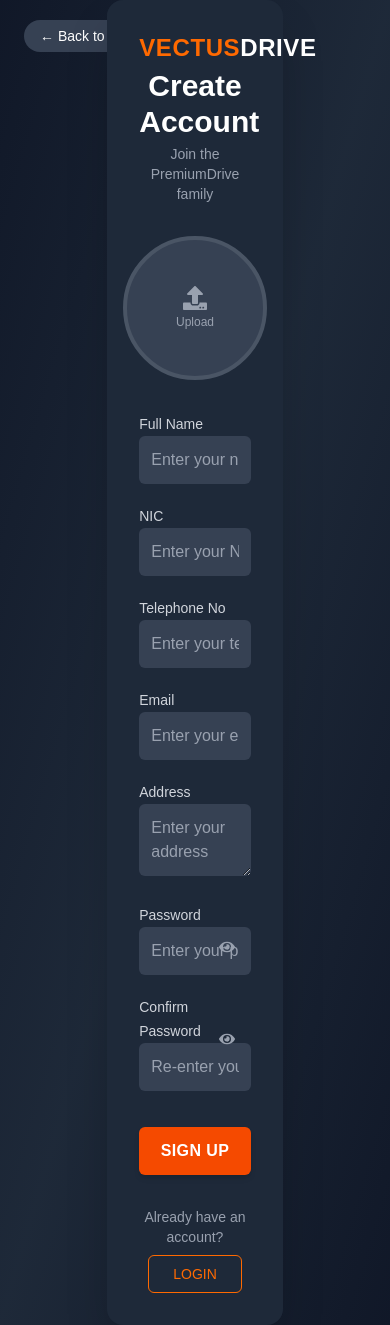
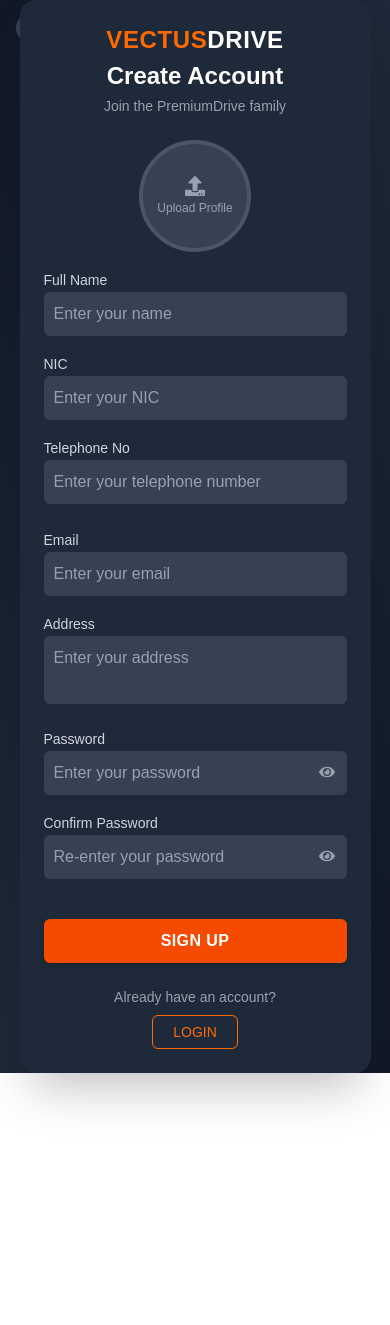
Before and after one commit to Vectus-Drive/frontend, a React (Vite) app: page /register in a window 390 px wide. After the commit the page ends 1073 px from the top, so only its background shows below. Built offline with nearby package versions, Linux system fonts and the light colour scheme.

Commit message:
Add ScrollToTop componen

```diff
--- /dev/null
+++ b/src/components/ScrollToTop.jsx
@@ -0,0 +1,12 @@
+import { useEffect } from "react";
+import { useLocation } from "react-router-dom";
+
+export default function ScrollToTop() {
+  const { pathname } = useLocation();
+
+  useEffect(() => {
+    window.scrollTo({ top: 0, behavior: "smooth" });
+  }, [pathname]);
+
+  return null;
+}
--- a/src/components/SignUp.jsx
+++ b/src/components/SignUp.jsx
@@ -16,28 +16,41 @@ function SignUp() {
     }
   };
 
+  // Helper function for the eye icon click handler
+  const togglePasswordVisibility = (setter) => {
+    setter((prev) => !prev);
+  };
+
   return (
-    <div className="flex items-center justify-center bg-gradient-to-br from-gray-900 via-gray-800 to-gray-900 relative">
-      <div className="absolute top-6 left-6">
+    <div className="flex items-center justify-center min-h-screen bg-gradient-to-br from-gray-900 via-gray-800 to-gray-900 relative">
+      <div className="absolute top-4 left-4">
         <Link
           to="/"
-          className="bg-gray-700 hover:bg-gray-600 text-white px-4 py-2 rounded-full text-sm transition-all"
+          className="bg-gray-700 hover:bg-gray-600 text-white px-3 py-1.5 rounded-full text-sm transition-all"
         >
           ← Back to Home
         </Link>
       </div>
 
-      <div className="bg-gray-800 bg-opacity-90 backdrop-blur-md p-8 rounded-2xl shadow-2xl w-[45%] text-center">
+      {/* Increased overall container width slightly to prevent squishing */}
+      <div className="bg-gray-800 bg-opacity-90 backdrop-blur-md p-6 md:p-8 rounded-2xl shadow-2xl w-[90%] md:w-[65%] lg:w-[50%] xl:w-[45%] text-center">
         <h1 className="text-2xl font-semibold tracking-wide mb-1">
           <span className="text-orange-500 font-bold">VECTUS</span>
           <span className="text-white">DRIVE</span>
         </h1>
-        <h2 className="text-3xl font-bold text-white mb-1">Create Account</h2>
-        <p className="text-gray-400 text-sm mb-8">Join the PremiumDrive family</p>
+        <h2 className="text-2xl md:text-3xl font-bold text-white mb-1">Create Account</h2>
+        <p className="text-gray-400 text-sm mb-6">Join the PremiumDrive family</p>
 
-        <div className="flex justify-center mb-8">
+        <form className="space-y-4 text-left">
+          {/* Main two-column layout */}
+          <div className="grid grid-cols-1 md:grid-cols-2 gap-6 md:gap-8">
+
+            {/* === Left Side: Image Upload and Basic Info === */}
+            <div className="space-y-4">
+              {/* Image Upload is a consistent height */}
+              <div className="flex justify-center mb-4">
                 <label className="relative cursor-pointer">
-            <div className="w-36 h-36 rounded-full bg-gray-700 flex items-center justify-center overflow-hidden border-4 border-gray-600 hover:border-orange-500 transition-all">
+                  <div className="w-28 h-28 md:w-32 md:h-32 rounded-full bg-gray-700 flex items-center justify-center overflow-hidden border-4 border-gray-600 hover:border-orange-500 transition-all">
                     {previewImage ? (
                       <img
                         src={previewImage}
@@ -46,8 +59,8 @@ function SignUp() {
                       />
                     ) : (
                       <div className="flex flex-col items-center text-gray-400">
-                  <FaUpload className="text-2xl mb-1" />
-                  <span className="text-xs">Upload</span>
+                        <FaUpload className="text-xl md:text-2xl mb-1" />
+                        <span className="text-xs">Upload Profile</span>
                       </div>
                     )}
                   </div>
@@ -60,96 +73,117 @@ function SignUp() {
                 </label>
               </div>
 
-        <form className="space-y-5 text-left mx-auto w-full md:w-[90%]">
+              {/* Full Name */}
               <div>
-            <label className="text-gray-300 text-sm">Full Name</label>
+                <label htmlFor="fullName" className="text-gray-300 text-sm">Full Name</label>
                 <input
+                  id="fullName"
                   type="text"
                   placeholder="Enter your name"
-              className="w-full p-3 bg-gray-700 text-white rounded-md outline-none focus:ring-2 focus:ring-orange-500 placeholder-gray-400 transition-all"
+                  className="w-full p-2.5 md:p-3 bg-gray-700 text-white rounded-md outline-none focus:ring-2 focus:ring-orange-500 placeholder-gray-400 transition-all"
                 />
               </div>
 
-          <div className="grid grid-cols-1 md:grid-cols-2 gap-5">
+              {/* NIC */}
               <div>
-              <label className="text-gray-300 text-sm">NIC</label>
+                <label htmlFor="nic" className="text-gray-300 text-sm">NIC</label>
                 <input
+                  id="nic"
                   type="text"
                   placeholder="Enter your NIC"
-                className="w-full p-3 bg-gray-700 text-white rounded-md outline-none focus:ring-2 focus:ring-orange-500 placeholder-gray-400 transition-all"
+                  className="w-full p-2.5 md:p-3 bg-gray-700 text-white rounded-md outline-none focus:ring-2 focus:ring-orange-500 placeholder-gray-400 transition-all"
                 />
               </div>
+
+              {/* Telephone No */}
               <div>
-              <label className="text-gray-300 text-sm">Telephone No</label>
+                <label htmlFor="telNo" className="text-gray-300 text-sm">Telephone No</label>
                 <input
+                  id="telNo"
                   type="tel"
                   placeholder="Enter your telephone number"
-                className="w-full p-3 bg-gray-700 text-white rounded-md outline-none focus:ring-2 focus:ring-orange-500 placeholder-gray-400 transition-all"
+                  className="w-full p-2.5 md:p-3 bg-gray-700 text-white rounded-md outline-none focus:ring-2 focus:ring-orange-500 placeholder-gray-400 transition-all"
                 />
               </div>
             </div>
 
+            {/* === Right Side: Contact and Credentials === */}
+            <div className="space-y-4">
+              {/* Email */}
               <div>
-            <label className="text-gray-300 text-sm">Email</label>
+                <label htmlFor="email" className="text-gray-300 text-sm">Email</label>
                 <input
+                  id="email"
                   type="email"
                   placeholder="Enter your email"
-              className="w-full p-3 bg-gray-700 text-white rounded-md outline-none focus:ring-2 focus:ring-orange-500 placeholder-gray-400 transition-all"
+                  className="w-full p-2.5 md:p-3 bg-gray-700 text-white rounded-md outline-none focus:ring-2 focus:ring-orange-500 placeholder-gray-400 transition-all"
                 />
               </div>
 
+              {/* Address - Changed to rows="2" for better alignment */}
               <div>
-            <label className="text-gray-300 text-sm">Address</label>
+                <label htmlFor="address" className="text-gray-300 text-sm">Address</label>
                 <textarea
+                  id="address"
                   placeholder="Enter your address"
-              className="w-full p-3 bg-gray-700 text-white rounded-md outline-none focus:ring-2 focus:ring-orange-500 placeholder-gray-400 transition-all"
-              rows="2"
+                  className="w-full p-2.5 md:p-3 bg-gray-700 text-white rounded-md outline-none focus:ring-2 focus:ring-orange-500 placeholder-gray-400 transition-all resize-none"
+                  rows="2" // Adjusted rows for better vertical balance
                 ></textarea>
               </div>
 
+              {/* Password */}
               <div className="relative">
-            <label className="text-gray-300 text-sm">Password</label>
+                <label htmlFor="password" className="text-gray-300 text-sm">Password</label>
                 <input
+                  id="password"
                   type={showPassword ? "text" : "password"}
                   placeholder="Enter your password"
-              className="w-full p-3 bg-gray-700 text-white rounded-md outline-none focus:ring-2 focus:ring-orange-500 placeholder-gray-400 transition-all"
+                  className="w-full p-2.5 md:p-3 pr-10 bg-gray-700 text-white rounded-md outline-none focus:ring-2 focus:ring-orange-500 placeholder-gray-400 transition-all"
                 />
                 <span
-              onClick={() => setShowPassword(!showPassword)}
-              className="absolute right-4 top-9 text-gray-400 cursor-pointer"
+                  onClick={() => togglePasswordVisibility(setShowPassword)}
+                  // Adjusted top position to be consistent with the field height
+                  className="absolute right-3 top-[37px] md:top-[41px] text-gray-400 cursor-pointer"
                 >
                   {showPassword ? <FaEyeSlash /> : <FaEye />}
                 </span>
               </div>
 
+              {/* Confirm Password */}
               <div className="relative">
-            <label className="text-gray-300 text-sm">Confirm Password</label>
+                <label htmlFor="confirmPassword" className="text-gray-300 text-sm">Confirm Password</label>
                 <input
+                  id="confirmPassword"
                   type={showConfirmPassword ? "text" : "password"}
                   placeholder="Re-enter your password"
-              className="w-full p-3 bg-gray-700 text-white rounded-md outline-none focus:ring-2 focus:ring-orange-500 placeholder-gray-400 transition-all"
+                  className="w-full p-2.5 md:p-3 pr-10 bg-gray-700 text-white rounded-md outline-none focus:ring-2 focus:ring-orange-500 placeholder-gray-400 transition-all"
                 />
                 <span
-              onClick={() => setShowConfirmPassword(!showConfirmPassword)}
-              className="absolute right-4 top-9 text-gray-400 cursor-pointer"
+                  onClick={() => togglePasswordVisibility(setShowConfirmPassword)}
+                  // Adjusted top position to be consistent with the field height
+                  className="absolute right-3 top-[37px] md:top-[41px] text-gray-400 cursor-pointer"
                 >
                   {showConfirmPassword ? <FaEyeSlash /> : <FaEye />}
                 </span>
               </div>
+            </div>
+
+          </div>
+          {/* End of two-column layout */}
 
           <button
             type="submit"
-            className="w-full bg-orange-600 hover:bg-orange-700 text-white py-3 rounded-md font-semibold tracking-wide transition-all shadow-md hover:shadow-lg mt-4"
+            className="w-full bg-orange-600 hover:bg-orange-700 text-white py-2.5 md:py-3 rounded-md font-semibold tracking-wide transition-all shadow-md hover:shadow-lg mt-6"
           >
             SIGN UP
           </button>
         </form>
 
-        <div className="mt-8">
+        <div className="mt-6 text-center">
           <p className="text-gray-400 text-sm">Already have an account?</p>
           <Link
             to="/login"
-            className="inline-block border border-orange-500 text-orange-500 hover:bg-orange-600 hover:text-white transition-all py-2 px-6 mt-2 rounded-md text-sm font-medium"
+            className="inline-block border border-orange-500 text-orange-500 hover:bg-orange-600 hover:text-white transition-all py-1.5 px-5 mt-2 rounded-md text-sm font-medium"
           >
             LOGIN
           </Link>
--- a/src/context/CarProvider.jsx
+++ b/src/context/CarProvider.jsx
@@ -25,7 +25,7 @@ export default function CarProvider({ children }) {
     id: 2,
     no: "CAD2189",
     make: "Honda",
-    model: "Civic",
+    model: "Corolla",
     image: "Honda - Civic.jpg",
     seats: 4,
     fuel: "Petrol",
--- a/src/layout/MainLayout.jsx
+++ b/src/layout/MainLayout.jsx
@@ -1,19 +1,20 @@
-// MainLayout.jsx
 import { Outlet, useLocation } from "react-router-dom";
 import Header from "../components/Header";
 import Footer from "../components/Footer";
 import SideBar from "../components/SideBar";
+import ScrollToTop from "../components/ScrollToTop";
 
 function MainLayout() {
   const location = useLocation();
 
   const isAdminRoute = location.pathname.startsWith('/admin');
-
   const noHeaderFooterRoutes = ['/login', '/register', '/user'];
   const showHeaderFooter = !noHeaderFooterRoutes.includes(location.pathname) && !isAdminRoute;
 
-  if (isAdminRoute) {
   return (
+    <>
+      <ScrollToTop />
+      {isAdminRoute ? (
         <div className="flex h-screen">
           <div className="w-20 sm:w-64 h-screen bg-[#0f172a] shadow-md sticky top-0">
             <SideBar />
@@ -22,18 +23,11 @@ function MainLayout() {
             <Outlet />
           </main>
         </div>
-    );
-  }
-
-  if (!showHeaderFooter) {
-    return (
+      ) : !showHeaderFooter ? (
         <div className="min-h-screen bg-[#0f172a]">
           <Outlet />
         </div>
-    );
-  }
-
-  return (
+      ) : (
         <div className="text-white min-h-screen flex flex-col">
           <Header />
           <main className="flex-grow bg-[#0f172a]">
@@ -41,6 +35,8 @@ function MainLayout() {
           </main>
           <Footer />
         </div>
+      )}
+    </>
   );
 }
 
--- a/src/pages/CarList.jsx
+++ b/src/pages/CarList.jsx
@@ -1,4 +1,4 @@
-import { useContext } from "react";
+import { useContext, useState } from "react";
 import CarCard from "../components/CarCard";
 import { LuFilter } from "react-icons/lu";
 import { CarContext } from "../context/CarProvider";
@@ -6,6 +6,30 @@ import BannerHeader from "../components/BannerHeader";
 
 function CarList() {
   const { cars } = useContext(CarContext);
+
+  const [searchText, setSearchText] = useState("");
+  const [selectedType, setSelectedType] = useState("all");
+
+const carTypes = [
+  ...new Set(
+    cars
+      .map((car) => car.model?.toLowerCase() || "unknown")
+  ),
+];
+
+const filteredCars = cars.filter((car) => {
+  const carType = car.model?.toLowerCase() || "unknown";
+  const carModel = car.model?.toLowerCase() || "";
+  const carMake = car.make?.toLowerCase() || "";
+
+  const matchesSearch =
+    carModel.includes(searchText.toLowerCase()) ||
+    carMake.includes(searchText.toLowerCase());
+  const matchesType = selectedType === "all" || carType === selectedType;
+
+  return matchesSearch && matchesType;
+});
+
 
   return (
     <div className="text-white px-6 md:px-20 py-10 space-y-20">
@@ -24,43 +48,42 @@ function CarList() {
 
         <div className="grid md:grid-cols-2 gap-6">
           <div className="flex flex-col">
-            <label
-              htmlFor="search"
-              className="text-gray-300 font-semibold mb-2"
-            >
+            <label htmlFor="search" className="text-gray-300 font-semibold mb-2">
               Search
             </label>
             <input
               type="text"
               id="search"
               placeholder="Search by name or brand..."
+              value={searchText}
+              onChange={(e) => setSearchText(e.target.value)}
               className="bg-[#0f172a] text-gray-200 placeholder-gray-400 px-4 py-3 rounded-lg border border-gray-600 focus:outline-none focus:ring-2 focus:ring-orange-500 transition-all"
             />
           </div>
 
           <div className="flex flex-col">
-            <label
-              htmlFor="car_type"
-              className="text-gray-300 font-semibold mb-2"
-            >
+            <label htmlFor="car_type" className="text-gray-300 font-semibold mb-2">
               Vehicle Type
             </label>
             <select
               id="car_type"
+              value={selectedType}
+              onChange={(e) => setSelectedType(e.target.value)}
               className="bg-[#0f172a] text-gray-200 px-4 py-3.5 rounded-lg border border-gray-600 focus:outline-none focus:ring-2 focus:ring-orange-500 transition-all"
             >
               <option value="all">All Types</option>
-              <option value="sedan">Sedan</option>
-              <option value="suv">SUV</option>
-              <option value="hatchback">Hatchback</option>
-              <option value="convertible">Convertible</option>
+              {carTypes.map((type) => (
+                <option key={type} value={type}>
+                  {type.charAt(0).toUpperCase() + type.slice(1)}
+                </option>
+              ))}
             </select>
           </div>
         </div>
       </div>
 
       <div className="grid sm:grid-cols-1 md:grid-cols-2 lg:grid-cols-3 gap-6">
-        {cars.map((car) => (
+        {filteredCars.map((car) => (
           <CarCard key={car.id} {...car} />
         ))}
       </div>
```
Lines whose indentation alone changed are shown as unchanged.
